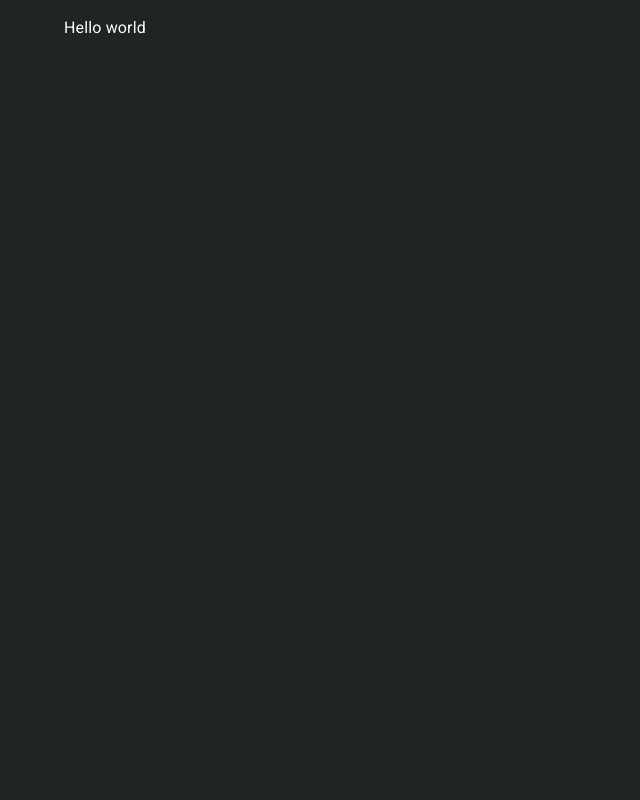
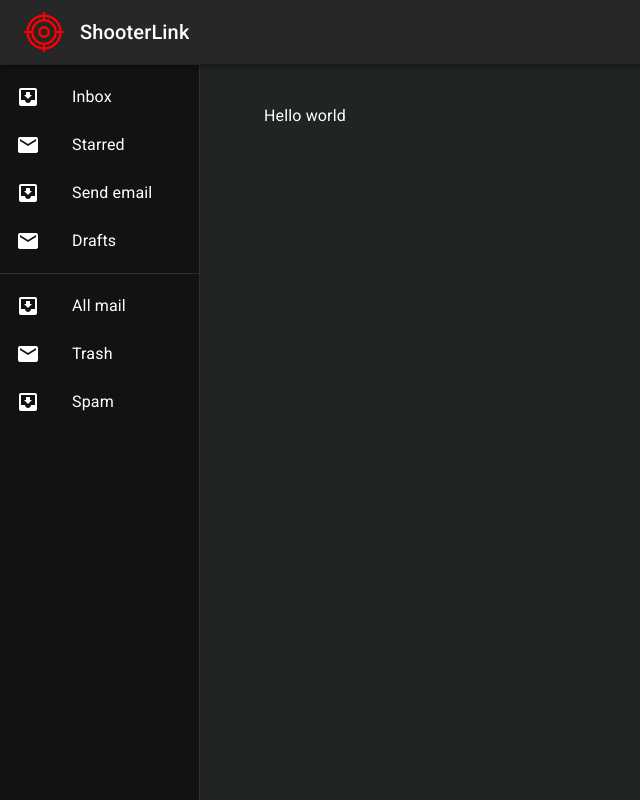
Before and after one commit to JustDunia/ShooterLink, a React (Vite) app in the folder ShooterLink.Web/: page / in a window 1280 px wide. Shown: the whole page, without its empty margins (0-640 px from the left). Built offline with nearby package versions, Linux system fonts and the light colour scheme.

Commit message:
shared layout

```diff
--- a/ShooterLink.Web/src/App.jsx
+++ b/ShooterLink.Web/src/App.jsx
@@ -5,6 +5,7 @@
 import Register from './pages/Register'
 import Home from './pages/Home'
 import { darkTheme } from './layout/theme'
+import SharedLayout from './components/SharedLayout'
 
 export default function App() {
 	return (
@@ -12,7 +13,9 @@
 			<ThemeProvider theme={darkTheme}>
 				<CssBaseline />
 				<Routes>
-					<Route path='/' element={<Home />} />
+					<Route path='/' element={<SharedLayout />}>
+						<Route index element={<Home />} />
+					</Route>
 					<Route path='/login' element={<Login />} />
 					<Route path='/register' element={<Register />} />
 				</Routes>
--- /dev/null
+++ b/ShooterLink.Web/src/components/SharedLayout.jsx
@@ -0,0 +1,139 @@
+import * as React from 'react'
+import AppBar from '@mui/material/AppBar'
+import Box from '@mui/material/Box'
+import CssBaseline from '@mui/material/CssBaseline'
+import Divider from '@mui/material/Divider'
+import Drawer from '@mui/material/Drawer'
+import IconButton from '@mui/material/IconButton'
+import InboxIcon from '@mui/icons-material/MoveToInbox'
+import List from '@mui/material/List'
+import ListItem from '@mui/material/ListItem'
+import ListItemButton from '@mui/material/ListItemButton'
+import ListItemIcon from '@mui/material/ListItemIcon'
+import ListItemText from '@mui/material/ListItemText'
+import MailIcon from '@mui/icons-material/Mail'
+import MenuIcon from '@mui/icons-material/Menu'
+import Toolbar from '@mui/material/Toolbar'
+import Typography from '@mui/material/Typography'
+import { Suspense } from 'react'
+import { Outlet } from 'react-router-dom'
+
+const drawerWidth = 200
+
+export default function SharedLayout() {
+	const [mobileOpen, setMobileOpen] = React.useState(false)
+	const [isClosing, setIsClosing] = React.useState(false)
+
+	const handleDrawerClose = () => {
+		setIsClosing(true)
+		setMobileOpen(false)
+	}
+
+	const handleDrawerTransitionEnd = () => {
+		setIsClosing(false)
+	}
+
+	const handleDrawerToggle = () => {
+		if (!isClosing) {
+			setMobileOpen(!mobileOpen)
+		}
+	}
+
+	const drawer = (
+		<div>
+			<Toolbar />
+			<Divider />
+			<List>
+				{['Inbox', 'Starred', 'Send email', 'Drafts'].map((text, index) => (
+					<ListItem key={text} disablePadding>
+						<ListItemButton>
+							<ListItemIcon>{index % 2 === 0 ? <InboxIcon /> : <MailIcon />}</ListItemIcon>
+							<ListItemText primary={text} />
+						</ListItemButton>
+					</ListItem>
+				))}
+			</List>
+			<Divider />
+			<List>
+				{['All mail', 'Trash', 'Spam'].map((text, index) => (
+					<ListItem key={text} disablePadding>
+						<ListItemButton>
+							<ListItemIcon>{index % 2 === 0 ? <InboxIcon /> : <MailIcon />}</ListItemIcon>
+							<ListItemText primary={text} />
+						</ListItemButton>
+					</ListItem>
+				))}
+			</List>
+		</div>
+	)
+
+	return (
+		<Box sx={{ display: 'flex' }}>
+			<CssBaseline />
+			<AppBar
+				position='fixed'
+				sx={{
+					ml: { sm: `${drawerWidth}px` },
+					zIndex: theme => theme.zIndex.drawer + 1,
+				}}
+			>
+				<Toolbar>
+					<IconButton
+						color='inherit'
+						aria-label='open drawer'
+						edge='start'
+						onClick={handleDrawerToggle}
+						sx={{ mr: 2, display: { sm: 'none' } }}
+					>
+						<MenuIcon />
+					</IconButton>
+					<img src='../../public/target-icon-red.png' width={40} />
+					<Typography variant='h6' noWrap component='div' sx={{ ml: 2 }}>
+						ShooterLink
+					</Typography>
+				</Toolbar>
+			</AppBar>
+			<Box
+				component='nav'
+				sx={{ width: { sm: drawerWidth }, flexShrink: { sm: 0 } }}
+				aria-label='mailbox folders'
+			>
+				{/* The implementation can be swapped with js to avoid SEO duplication of links. */}
+				<Drawer
+					variant='temporary'
+					open={mobileOpen}
+					onTransitionEnd={handleDrawerTransitionEnd}
+					onClose={handleDrawerClose}
+					ModalProps={{
+						keepMounted: true,
+					}}
+					sx={{
+						display: { xs: 'block', sm: 'none' },
+						'& .MuiDrawer-paper': { boxSizing: 'border-box', width: drawerWidth },
+					}}
+				>
+					{drawer}
+				</Drawer>
+				<Drawer
+					variant='permanent'
+					sx={{
+						display: { xs: 'none', sm: 'block' },
+						'& .MuiDrawer-paper': { boxSizing: 'border-box', width: drawerWidth },
+					}}
+					open
+				>
+					{drawer}
+				</Drawer>
+			</Box>
+			<Box
+				component='main'
+				sx={{ flexGrow: 1, py: 3, width: { sm: `calc(100% - ${drawerWidth}px)` } }}
+			>
+				<Toolbar />
+				<Suspense fallback={<div>Loading...</div>}>
+					<Outlet />
+				</Suspense>
+			</Box>
+		</Box>
+	)
+}
```
